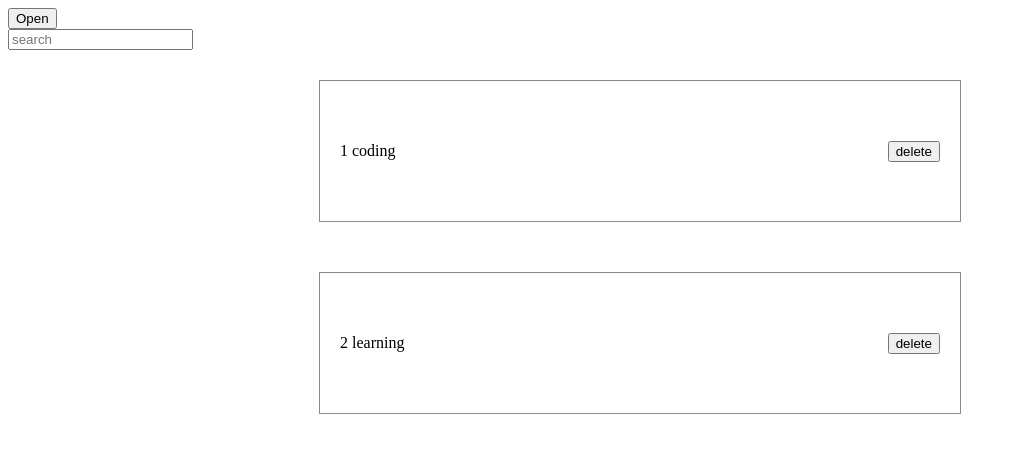
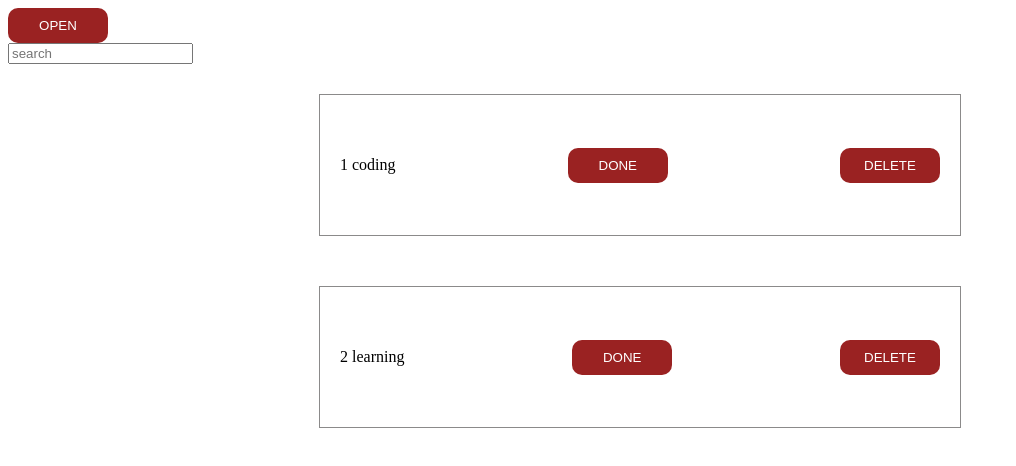
Before and after one commit to ayanaibraeva/R2, a React (Create React App) app: page / in a window 1280 px wide. Shown: the top 466 px of the page, without its empty margins (0-1016 px from the left). Built offline with nearby package versions, Linux system fonts and the light colour scheme.

Commit message:
first commit

```diff
--- a/package.json
+++ b/package.json
@@ -6,6 +6,7 @@
     "@testing-library/jest-dom": "^5.17.0",
     "@testing-library/react": "^13.4.0",
     "@testing-library/user-event": "^13.5.0",
+    "classnames": "^2.5.1",
     "react": "^18.2.0",
     "react-dom": "^18.2.0",
     "react-scripts": "5.0.1",
--- a/src/App.js
+++ b/src/App.js
@@ -3,6 +3,7 @@ import React, {useState} from "react";
 import Button from "./components/button/Button";
 import TodoList from "./components/todoList/TodoList";
 import Input from "./components/input/Input";
+
 
 
 function App() {
@@ -25,7 +26,7 @@ function App() {
     const [show, setShow] = useState(false )
     const [input, setInput] = useState('')
     const [searchInput, setSearchInput] = useState('')
-    console.log(searchInput, "search")
+    console.log(searchInput)
     const [task, setTask] = useState([
         {
             id:1,
@@ -39,7 +40,8 @@ function App() {
         }
     ])
 
-    const handleShow = () => setShow(!show)
+    const handleShow = () => setShow(prevState => !prevState);
+    // если состояние нужно поменять на противоположное, то нужно использовать prevState
 
     const onChangeInput = (event) => {
         setInput(event.target.value)
@@ -48,7 +50,7 @@ function App() {
     const onChangeSearch = (event) => {
         setSearchInput(event.target.value)
         const filter= task.filter(task => {
-            task.title.toLowerCase().includes(event.target.value.toLowerCase())
+          return task.title.toLowerCase().includes(event.target.value.toLowerCase())
         })
         setTask(filter)
     }
@@ -58,20 +60,32 @@ function App() {
         setTask( prev => [
             ...prev,
             {
-            id: task.length + 1,
-            title: input
+                id: task.length === 0 ? 1 : task[task.length -1].id + 1,
+                title: input
             }
     ])
-        console.log(task)
     }
 
-    const handleDelete = (id) => {
-        setTask(task.filter(task => id !== task.id))
+    const handleDone = (id) => {
+        task.map(task => {
+            if(task.id === id){
+                return task.completed = !task.completed
+            }
+            return task
+        })
+        setTask([...task])
     }
 
-    // React.useEffect(() => {
-    //     console.log('useEffect')
-    // },[show, task,])
+
+    const handleDelete = (id) => {
+        setTask(task.filter(task => task.id !== id))
+    }
+
+    //task.id !== id - разница в порядке
+
+    React.useEffect(() => {
+        console.log(task, 'useEffect')
+    },[ task ])
 
   return (
     <div>
@@ -87,7 +101,7 @@ function App() {
         {/*<button onClick={handleShow}>Open</button>*/}
         <Button onClick={handleShow} text={'Open'} />
         <Input placeholder={"search"} type={"search"} onChangeInput={onChangeSearch} />
-        <TodoList key={task.id} tasks={task} handleDelete={handleDelete}/>
+        <TodoList key={task.id} tasks={task} handleDelete={handleDelete} handleDone={handleDone} />
     </div>
   );
 }
--- a/src/components/button/Button.js
+++ b/src/components/button/Button.js
@@ -1,4 +1,5 @@
 import React from 'react';
+import classes from "./Button.module.css";
 
 const Button = ( { onClick, text } ) => {
 
--- /dev/null
+++ b/src/components/button/Button.module.css
@@ -0,0 +1,10 @@
+button {
+    width: 100px;
+    padding: 10px;
+    background-color: #9a2222;
+    color: white;
+    text-transform: uppercase;
+    cursor: pointer;
+    border: none;
+    border-radius: 10px;
+}
--- a/src/components/todo/Todo.js
+++ b/src/components/todo/Todo.js
@@ -1,12 +1,19 @@
 import React from 'react';
 import classes from "./Todo.module.css";
 import Button from "../button/Button";
+import classNames from "classnames";
 
-const Todo = ( {task, handleDelete} ) => {
+const Todo = ({ task, handleDelete, index, handleDone }) => {
+    const todoClasses = classNames ({
+        [classes.todo]: true,
+        [classes.completed]: task.completed
+    });
+
     return (
-        <div className={classes.todo}>
-            <p>{task.id} {task.title}</p>
-            <Button onClick={() => handleDelete(task.id)} text={"delete"} />
+        <div className={todoClasses}>
+            <p>{index + 1} {task.title}</p>
+                <Button onClick={() => handleDone(task.id)} text={"done"} />
+                <Button onClick={() => handleDelete(task.id)} text={"delete"} />
         </div>
     );
 };
--- a/src/components/todo/Todo.module.css
+++ b/src/components/todo/Todo.module.css
@@ -8,3 +8,8 @@
     align-items: center;
     margin-top: 30px;
 }
+
+.completed {
+    background-color: darkolivegreen;
+    text-decoration: line-through;
+}
--- a/src/components/todoList/TodoList.js
+++ b/src/components/todoList/TodoList.js
@@ -1,12 +1,17 @@
 import React from 'react';
 import Todo from "../todo/Todo";
 import classes from "./TodoList.module.css"
-const TodoList = ( {tasks, handleDelete} ) => {
+const TodoList = ( {tasks, handleDelete, handleDone} ) => {
     return (
-        <div className={classes.list}>
+        <div className={classes.list} >
             {
-                tasks.map(task =>
-                    <Todo key={task.id} task={task} handleDelete={() => handleDelete(task.id)}/>
+                tasks.map((task, index) =>
+                    <Todo key={task.id}
+                          task={task}
+                          handleDelete={() => handleDelete(task.id)}
+                          index={index}
+                          handleDone={handleDone}
+                    />
                 )
             }
         </div>
--- a/src/components/todoList/TodoList.module.css
+++ b/src/components/todoList/TodoList.module.css
@@ -4,3 +4,8 @@
     flex-direction: column;
     gap: 20px;
 }
+
+.task.active {
+    background-color: yellow;
+    color: #9a2222;
+}
```
Also changed, not shown: 1 other file (tests, documents, lock files or other folders).
